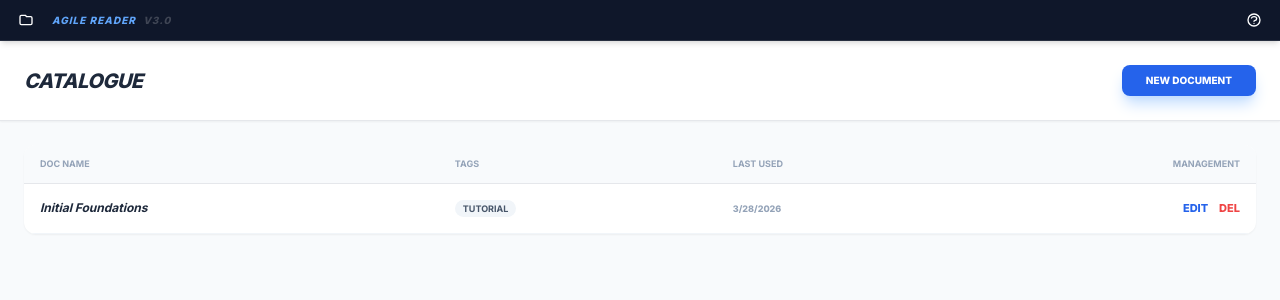
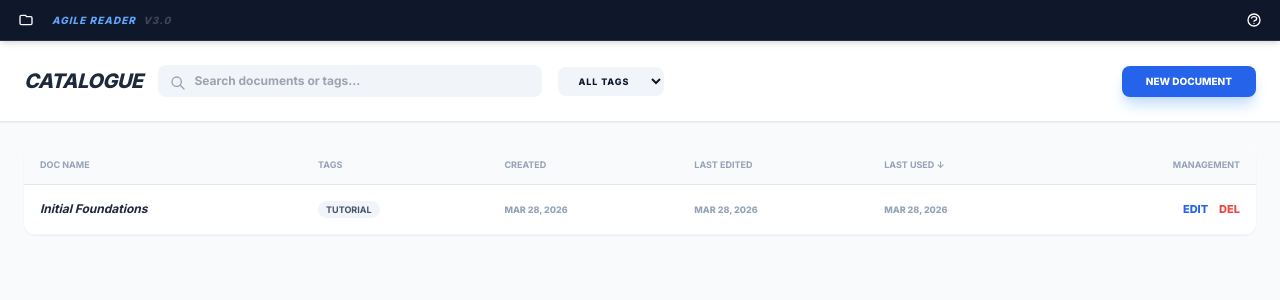
Before and after one commit to jtpolizzi/agile-reader, a Svelte app: page / in a window 1280 px wide. Shown: the top 300 px of the page. Built offline with nearby package versions, Linux system fonts and the light colour scheme.

Commit message:
More changes - almost done with initial requirements - looking really good

```diff
--- a/src/App.svelte
+++ b/src/App.svelte
@@ -82,9 +82,22 @@
 
     window.addEventListener("keydown", handleKeyDown);
     window.addEventListener("open-editor", openEditor);
+
+    const handleSaved = (e: CustomEvent) => {
+      const savedDoc = e.detail as AgileDocumentModel;
+      // If the currently active doc was the one saved, re-parse it
+      if (activeDoc && activeDoc.id === savedDoc.id) {
+        segments = MarkdownParser.parse(savedDoc.rawContent);
+        engineStore.setSegments(segments);
+        // Note: engineStore.currentIndex is reactive, so it stays the same
+      }
+    };
+    window.addEventListener("document-saved" as any, handleSaved);
+
     return () => {
       window.removeEventListener("keydown", handleKeyDown);
       window.removeEventListener("open-editor", openEditor);
+      window.removeEventListener("document-saved" as any, handleSaved);
     };
   });
 
@@ -152,7 +165,17 @@
       style="--reader-font-size: {uiStore.fontSize}px"
     >
       {#if uiStore.currentView === "library"}
-        <LibraryView onSelect={loadDocument} />
+        <LibraryView
+          onSelect={loadDocument}
+          onEdit={(doc) => {
+            editorModal.loadDoc(doc);
+            uiStore.openModal("editor");
+          }}
+          onNew={() => {
+            editorModal.loadDoc();
+            uiStore.openModal("editor");
+          }}
+        />
       {:else if activeDoc}
         <ReaderView {segments} />
         <PlaybackHUD />
--- a/src/components/library/LibraryView.svelte
+++ b/src/components/library/LibraryView.svelte
@@ -2,30 +2,103 @@
   import { libraryStore } from "../../stores/libraryStore.svelte";
   import { uiStore } from "../../stores/uiStore.svelte";
   import type { AgileDocumentModel } from "../../core/models/AgileDocument";
-  import EditorModal from "../shared/EditorModal.svelte";
 
-  let { onSelect }: { onSelect: (doc: AgileDocumentModel) => void } = $props();
-  let editorModal: ReturnType<typeof EditorModal>;
+  let { onSelect, onEdit, onNew }: {
+    onSelect: (doc: AgileDocumentModel) => void,
+    onEdit: (doc: AgileDocumentModel) => void,
+    onNew: () => void
+  } = $props();
+
+  let searchQuery = $state("");
+  let selectedTag = $state("");
+  let sortColumn = $state<"title" | "createdAt" | "updatedAt" | "lastUsedAt">("lastUsedAt");
+  let sortDirection = $state<1 | -1>(-1);
+
+  // Derived filtered and sorted list
+  let filteredDocuments = $derived.by(() => {
+    let list = libraryStore.documents;
+
+    // Filter by tag
+    if (selectedTag) {
+      list = list.filter(doc => doc.tags.includes(selectedTag));
+    }
+
+    // Search query
+    if (searchQuery.trim()) {
+      const q = searchQuery.toLowerCase();
+      list = list.filter(doc =>
+        doc.title.toLowerCase().includes(q) ||
+        doc.tags.some(tag => tag.toLowerCase().includes(q))
+      );
+    }
+
+    // Sort
+    return [...list].sort((a, b) => {
+      const valA = a[sortColumn];
+      const valB = b[sortColumn];
+      if (valA < valB) return -1 * sortDirection;
+      if (valA > valB) return 1 * sortDirection;
+      return 0;
+    });
+  });
+
+  function toggleSort(col: typeof sortColumn) {
+    if (sortColumn === col) {
+      sortDirection *= -1;
+    } else {
+      sortColumn = col;
+      sortDirection = -1; // Default to newest first
+    }
+  }
 
   function formatDate(ts: number) {
-    return new Date(ts).toLocaleDateString();
+    return new Date(ts).toLocaleDateString(undefined, { month: 'short', day: 'numeric', year: 'numeric' });
   }
 
   function handleNew() {
-    editorModal.loadDoc();
-    uiStore.openModal("editor");
+    onNew();
   }
 
   function handleEdit(doc: AgileDocumentModel) {
-    editorModal.loadDoc(doc);
-    uiStore.openModal("editor");
+    onEdit(doc);
+  }
+
+  function handleDelete(id: string, title: string) {
+    if (confirm(`Are you sure you want to delete "${title}"?`)) {
+      libraryStore.delete(id);
+    }
   }
 </script>
 
 <div class="flex-1 flex flex-col bg-slate-50 overflow-hidden relative">
-  <div class="p-6 border-b bg-white flex justify-between items-center shrink-0 shadow-sm">
-    <h2 class="text-xl font-black italic uppercase tracking-tight text-slate-800">Catalogue</h2>
-    <button onclick={handleNew} class="px-6 py-2 bg-blue-600 text-white rounded-lg font-black text-[10px] uppercase shadow-lg shadow-blue-200 active:scale-95 transition-all">
+  <div class="p-6 border-b bg-white flex justify-between items-center shrink-0 shadow-sm gap-4">
+    <div class="flex items-center gap-4 flex-1">
+      <h2 class="text-xl font-black italic uppercase tracking-tight text-slate-800">Catalogue</h2>
+
+      <!-- Search Input -->
+      <div class="relative flex-1 max-w-sm">
+        <input
+          bind:value={searchQuery}
+          type="text"
+          placeholder="Search documents or tags..."
+          class="w-full pl-9 pr-4 py-2 bg-slate-100 border-none rounded-lg text-xs font-bold outline-none focus:ring-2 focus:ring-blue-100"
+        >
+        <svg class="w-4 h-4 absolute left-3 top-2.5 text-slate-400" fill="none" stroke="currentColor" viewBox="0 0 24 24"><path stroke-linecap="round" stroke-linejoin="round" stroke-width="2" d="M21 21l-6-6m2-5a7 7 0 11-14 0 7 7 0 0114 0z"/></svg>
+      </div>
+
+      <!-- Tag Filter -->
+      <select
+        bind:value={selectedTag}
+        class="bg-slate-100 border-none rounded-lg px-4 py-2 text-[9px] font-black uppercase tracking-widest outline-none focus:ring-2 focus:ring-blue-100"
+      >
+        <option value="">ALL TAGS</option>
+        {#each libraryStore.allTags as tag}
+          <option value={tag}>{tag}</option>
+        {/each}
+      </select>
+    </div>
+
+    <button onclick={handleNew} class="px-6 py-2 bg-blue-600 text-white rounded-lg font-black text-[10px] uppercase shadow-lg shadow-blue-200 active:scale-95 transition-all shrink-0">
       New Document
     </button>
   </div>
@@ -34,14 +107,24 @@
     <table class="w-full text-left border-collapse bg-white rounded-xl shadow-sm overflow-hidden">
       <thead class="bg-slate-50 text-[9px] font-black uppercase text-slate-400 border-b">
         <tr>
-          <th class="px-4 py-3">Doc Name</th>
+          <th class="px-4 py-3 cursor-pointer hover:text-blue-600" onclick={() => toggleSort('title')}>
+            Doc Name {sortColumn === 'title' ? (sortDirection === 1 ? '↑' : '↓') : ''}
+          </th>
           <th class="px-4 py-3">Tags</th>
-          <th class="px-4 py-3">Last Used</th>
+          <th class="px-4 py-3 hidden md:table-cell cursor-pointer hover:text-blue-600" onclick={() => toggleSort('createdAt')}>
+            Created {sortColumn === 'createdAt' ? (sortDirection === 1 ? '↑' : '↓') : ''}
+          </th>
+          <th class="px-4 py-3 hidden lg:table-cell cursor-pointer hover:text-blue-600" onclick={() => toggleSort('updatedAt')}>
+            Last Edited {sortColumn === 'updatedAt' ? (sortDirection === 1 ? '↑' : '↓') : ''}
+          </th>
+          <th class="px-4 py-3 cursor-pointer hover:text-blue-600" onclick={() => toggleSort('lastUsedAt')}>
+            Last Used {sortColumn === 'lastUsedAt' ? (sortDirection === 1 ? '↑' : '↓') : ''}
+          </th>
           <th class="px-4 py-3 text-right">Management</th>
         </tr>
       </thead>
       <tbody class="text-[11px] font-medium text-slate-600">
-        {#each libraryStore.documents as doc}
+        {#each filteredDocuments as doc}
           <tr class="border-b border-slate-100 hover:bg-slate-50 transition-colors">
             <td
                 class="px-4 py-4 font-bold text-slate-800 italic text-xs cursor-pointer hover:text-blue-600"
@@ -50,20 +133,23 @@
             <td class="px-4 py-4">
               <div class="flex flex-wrap gap-1">
                 {#each doc.tags as tag}
-                  <span class="bg-slate-100 text-slate-600 rounded-full px-2 py-0.5 font-bold uppercase text-[9px]">{tag}</span>
+                  <button
+                    onclick={() => selectedTag = tag}
+                    class="bg-slate-100 hover:bg-blue-100 hover:text-blue-600 text-slate-600 rounded-full px-2 py-0.5 font-bold uppercase text-[9px] transition-colors"
+                  >{tag}</button>
                 {/each}
               </div>
             </td>
+            <td class="px-4 py-4 text-[9px] uppercase text-slate-400 font-black hidden md:table-cell">{formatDate(doc.createdAt)}</td>
+            <td class="px-4 py-4 text-[9px] uppercase text-slate-400 font-black hidden lg:table-cell">{formatDate(doc.updatedAt)}</td>
             <td class="px-4 py-4 text-[9px] uppercase text-slate-400 font-black">{formatDate(doc.lastUsedAt)}</td>
             <td class="px-4 py-4 text-right">
               <button onclick={() => handleEdit(doc)} class="text-blue-600 font-black hover:underline mr-2">EDIT</button>
-              <button class="text-red-500 font-black hover:underline" onclick={() => libraryStore.delete(doc.id)}>DEL</button>
+              <button class="text-red-500 font-black hover:underline" onclick={() => handleDelete(doc.id, doc.title)}>DEL</button>
             </td>
           </tr>
         {/each}
       </tbody>
     </table>
   </div>
-
-  <EditorModal bind:this={editorModal} />
 </div>
--- a/src/components/shared/EditorModal.svelte
+++ b/src/components/shared/EditorModal.svelte
@@ -8,6 +8,20 @@
   let content = $state('');
   let isEditing = $state(false);
   let editId = $state<string | null>(null);
+  let dates = $state({ created: 0, updated: 0, used: 0 });
+
+  function formatDate(ts: number) {
+    if (!ts) return 'N/A';
+    return new Date(ts).toLocaleString();
+  }
+
+  function addTag(tag: string) {
+    const currentTags = tags.split(',').map(t => t.trim()).filter(Boolean);
+    if (!currentTags.includes(tag)) {
+      currentTags.push(tag);
+      tags = currentTags.join(', ');
+    }
+  }
 
   // Expose this so the parent can call it when opening the modal
   export function loadDoc(doc?: AgileDocumentModel) {
@@ -17,12 +31,14 @@
       title = doc.title;
       tags = doc.tags.join(', ');
       content = doc.rawContent;
+      dates = { created: doc.createdAt, updated: doc.updatedAt, used: doc.lastUsedAt };
     } else {
       isEditing = false;
       editId = null;
       title = '';
       tags = '';
       content = '';
+      dates = { created: 0, updated: 0, used: 0 };
     }
   }
 
@@ -75,9 +91,36 @@
     <div class="bg-white w-full max-w-5xl h-[85vh] rounded-[3rem] shadow-2xl flex flex-col overflow-hidden pointer-events-auto" onclick={(e) => e.stopPropagation()} role="presentation">
 
       <div class="p-6 border-b flex justify-between items-center bg-slate-50 shrink-0">
-        <div class="flex-1 flex gap-4 mr-4">
-          <input bind:value={title} type="text" placeholder="Document Title" class="flex-1 p-2 bg-white border border-slate-200 rounded text-base font-black italic outline-none focus:ring-2 focus:ring-blue-500">
-          <input bind:value={tags} type="text" placeholder="Tags (e.g. Grammar, Story)" class="w-64 p-2 bg-white border border-slate-200 rounded text-xs font-bold outline-none focus:ring-2 focus:ring-blue-500">
+        <div class="flex-1 flex flex-col gap-1 mr-4">
+          <div class="flex gap-4">
+            <input bind:value={title} type="text" placeholder="Document Title" class="flex-1 p-2 bg-white border border-slate-200 rounded text-base font-black italic outline-none focus:ring-2 focus:ring-blue-500">
+            <div class="flex flex-col gap-1 relative w-64">
+              <input bind:value={tags} type="text" placeholder="Tags (e.g. Grammar, Story)" class="w-full p-2 bg-white border border-slate-200 rounded text-xs font-bold outline-none focus:ring-2 focus:ring-blue-500">
+
+              <!-- Tag Suggestions -->
+              {#if libraryStore.allTags.length > 0}
+                <div class="flex flex-wrap gap-1 mt-1">
+                  {#each libraryStore.allTags as tag}
+                    {#if !tags.includes(tag)}
+                      <button
+                        onclick={() => addTag(tag)}
+                        class="bg-slate-100 hover:bg-slate-200 text-slate-600 rounded-full px-2 py-0.5 font-bold uppercase text-[8px] transition-colors"
+                      >
+                        + {tag}
+                      </button>
+                    {/if}
+                  {/each}
+                </div>
+              {/if}
+            </div>
+          </div>
+          {#if isEditing}
+            <div class="flex gap-4 text-[9px] font-black uppercase text-slate-400 italic">
+              <span>Created: {formatDate(dates.created)}</span>
+              <span>Updated: {formatDate(dates.updated)}</span>
+              <span>Last Used: {formatDate(dates.used)}</span>
+            </div>
+          {/if}
         </div>
         <button onclick={() => uiStore.closeModal()} class="p-2 text-slate-400 hover:bg-slate-100 rounded-full transition-colors">✕</button>
       </div>
@@ -88,7 +131,7 @@
 
       <div class="p-8 border-t bg-white flex justify-end gap-3 shrink-0">
         <button onclick={() => uiStore.closeModal()} class="px-8 py-3 font-bold text-slate-400 uppercase text-[10px] tracking-widest hover:text-slate-600 transition-colors">Discard</button>
-        <button onclick={save} class="px-14 py-4 bg-blue-600 text-white rounded-2xl font-black text-[10px] uppercase tracking-widest shadow-xl shadow-blue-200 hover:bg-blue-700 active:scale-95 transition-all">Persist Document</button>
+        <button onclick={save} class="px-14 py-4 bg-blue-600 text-white rounded-2xl font-black text-[10px] uppercase tracking-widest shadow-xl shadow-blue-200 hover:bg-blue-700 active:scale-95 transition-all">Save</button>
       </div>
 
     </div>
--- a/src/stores/libraryStore.svelte.ts
+++ b/src/stores/libraryStore.svelte.ts
@@ -4,6 +4,14 @@ import { type AgileDocumentModel } from '../core/models/AgileDocument';
 export class LibraryStore {
   public documents = $state<AgileDocumentModel[]>([]);
   private repo = new LocalStorageRepository();
+
+  public allTags = $derived.by(() => {
+    const tags = new Set<string>();
+    this.documents.forEach(doc => {
+      doc.tags.forEach(tag => tags.add(tag));
+    });
+    return Array.from(tags).sort();
+  });
 
   constructor() {
     this.loadAll();
@@ -16,6 +24,9 @@ export class LibraryStore {
   public async save(doc: AgileDocumentModel) {
     await this.repo.save(doc);
     await this.loadAll();
+
+    // Dispatch event to inform other components that a document was saved
+    window.dispatchEvent(new CustomEvent('document-saved', { detail: doc }));
   }
 
   public async delete(id: string) {
--- a/src/stores/uiStore.svelte.ts
+++ b/src/stores/uiStore.svelte.ts
@@ -12,7 +12,7 @@ export class UIStore {
   public pauseIdx = $state(2);
 
   public speedValues = $state([0.7, 1.0, 1.3]);
-  public pauseValues = $state([800, 2200, 5000]);
+  public pauseValues = $state([400, 2500, 4500]);
 
   public voiceNames = $state({ es: "", en: "" });
 
@@ -89,6 +89,9 @@ export class UIStore {
     this.layoutMode = p.layout;
     this.autoPause = p.autoPause;
     this.fontSize = p.fontSize;
+    if (p.voiceNames) {
+      this.voiceNames = { ...p.voiceNames };
+    }
   }
 }
 
```
Also changed, not shown: src/components/reader/ReaderView.svelte (+3 -5 lines), src/core/engine/AudioEngine.ts (+20 -4 lines), src/stores/engineStore.svelte.ts (+11 -5 lines).
